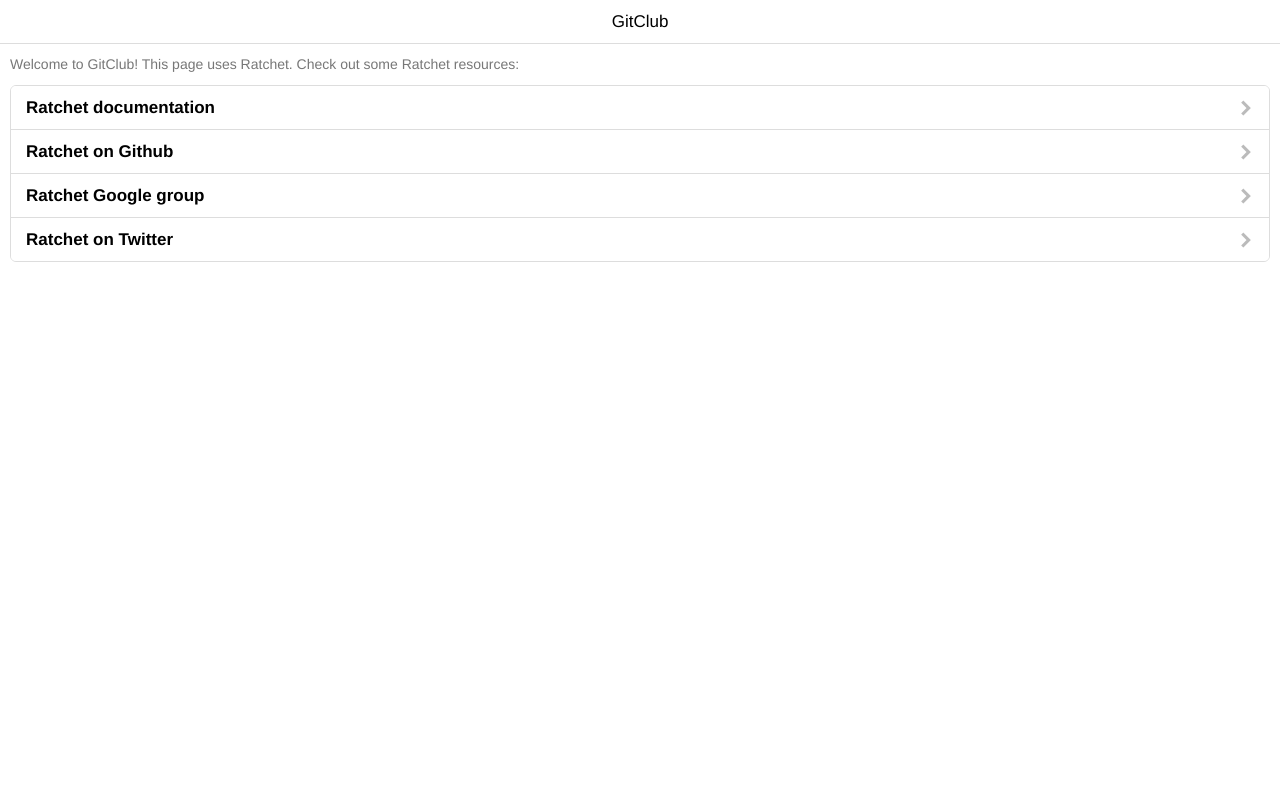
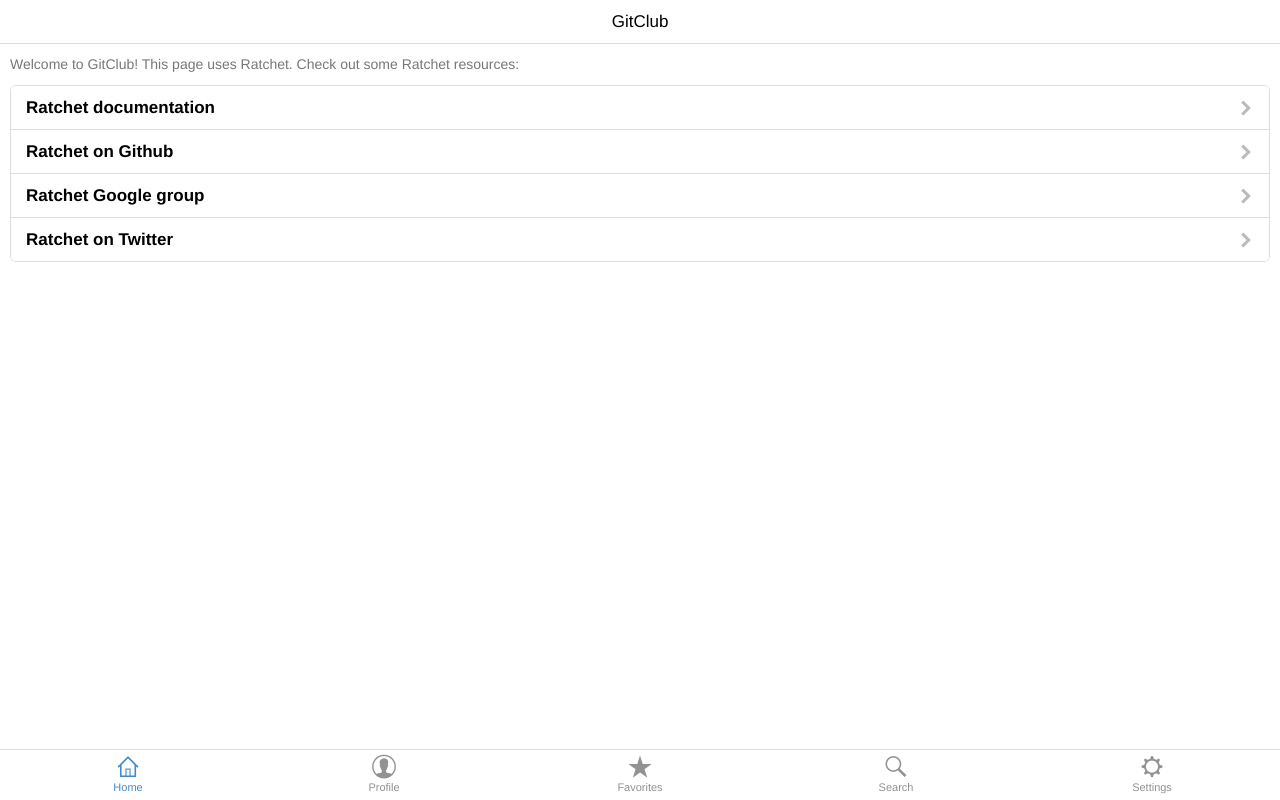
Before and after one commit to humphd/gitclubbing, a plain HTML site: page index.html in a window 1280 px wide. Drawn offline with Linux system fonts and the light colour scheme.

Commit message:
added icon tab bar navigation to the bottom of the page

```diff
--- a/index.html
+++ b/index.html
@@ -23,6 +23,28 @@
     <header class="bar bar-nav">
       <h1 class="title">GitClub</h1>
     </header>
+    <nav class="bar bar-tab">
+      <a class="tab-item active" href="#">
+        <span class="icon icon-home"></span>
+        <span class="tab-label">Home</span>
+      </a>
+      <a class="tab-item" href="#">
+        <span class="icon icon-person"></span>
+        <span class="tab-label">Profile</span>
+      </a>
+      <a class="tab-item" href="#">
+        <span class="icon icon-star-filled"></span>
+        <span class="tab-label">Favorites</span>
+      </a>
+      <a class="tab-item" href="#">
+        <span class="icon icon-search"></span>
+        <span class="tab-label">Search</span>
+      </a>
+      <a class="tab-item" href="#">
+        <span class="icon icon-gear"></span>
+        <span class="tab-label">Settings</span>
+      </a>
+    </nav>
 
     <!-- Wrap all non-bar HTML in the .content div (this is actually what scrolls) -->
     <div class="content">
```
